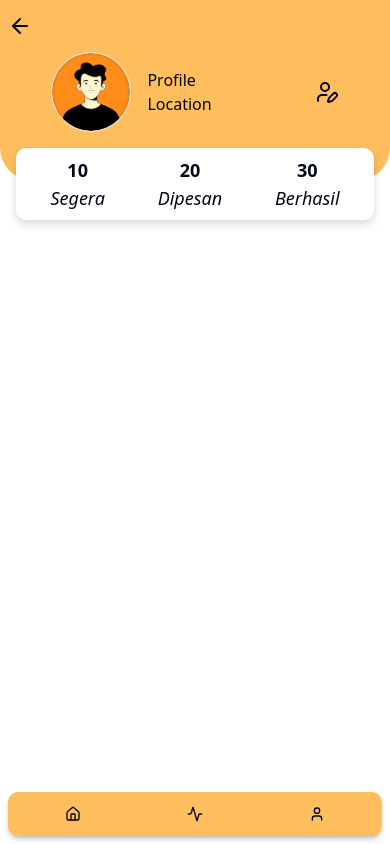
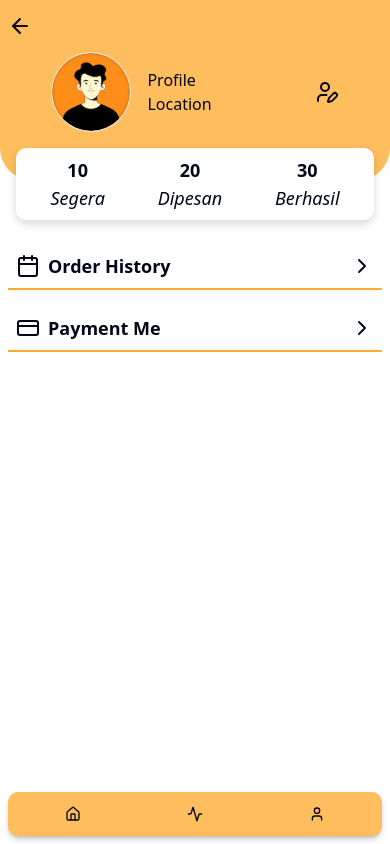
Before and after one commit to MuliaAndiki/Loka-Loka, a Next.js app: page /profile in a window 390 px wide. Built offline with nearby package versions, Linux system fonts and the light colour scheme; some icons are missing.

Commit message:
feat: RouteProfileApp

```diff
--- a/app/(pages)/profile/_container/profile.tsx
+++ b/app/(pages)/profile/_container/profile.tsx
@@ -9,6 +9,7 @@ import ProfileDummy from "@/public/asset/Profile.svg";
 import { RouteConfigStatic } from "@/app/config/route.config";
 import HistoryApp from "@/app/core/components/history-app";
 import Link from "next/link";
+import { RouteProfileApp } from "@/app/config/route.config";
 
 const ProfileChildren: React.FC = () => {
   const { isMobile } = useIsMobile();
@@ -42,6 +43,24 @@ const ProfileChildren: React.FC = () => {
             <Container className="w-full flex justify-center items-center p-4 drop-shadow-lg ">
               <HistoryApp />
             </Container>
+            <Container className="px-2 flex w-full h-full justify-center flex-col items-center ">
+              {RouteProfileApp.map((items, key) => (
+                <Link
+                  key={key}
+                  href={items.href}
+                  className="w-full flex justify-between items-center my-2 border-b-2 border-[var(--shape-child)] p-2"
+                >
+                  <Container className="flex gap-2 items-center justify-center">
+                    <items.iconV1 />
+                    <Text className="md:text-4xl text-lg font-semibold ">
+                      {items.title}
+                    </Text>
+                  </Container>
+
+                  <items.iconV2 />
+                </Link>
+              ))}
+            </Container>
           </Container>
         </ProfileLayout>
       )}
--- a/app/config/route.config.ts
+++ b/app/config/route.config.ts
@@ -1,5 +1,9 @@
-import { RouteStaticConfig, RouteLogicConfig } from "../types/config";
-import { UserPen } from "lucide-react";
+import {
+  RouteStaticConfig,
+  RouteLogicConfig,
+  RouteProfileAppConfig,
+} from "../types/config";
+import { UserPen, Calendar, ChevronRight, CreditCard } from "lucide-react";
 export const RouteConfigStatic: RouteStaticConfig[] = [
   {
     login: {
@@ -42,3 +46,18 @@ export const RouteConfigLogic: RouteLogicConfig = {
     href: "/home",
   },
 };
+
+export const RouteProfileApp: RouteProfileAppConfig[] = [
+  {
+    title: "Order History",
+    href: "/",
+    iconV1: Calendar,
+    iconV2: ChevronRight,
+  },
+  {
+    title: "Payment Me",
+    href: "/",
+    iconV1: CreditCard,
+    iconV2: ChevronRight,
+  },
+];
--- a/app/core/components/history-app.tsx
+++ b/app/core/components/history-app.tsx
@@ -3,7 +3,7 @@ import { Text } from "@/app/ui/Text";
 const HistoryApp: React.FC = () => {
   return (
     <Container className="w-full  h-full">
-      <Container className="flex justify-around items-center bg-white rounded-lg p-2">
+      <Container className="flex justify-around items-center bg-background rounded-lg p-2">
         <Container className="flex justify-center items-center flex-col">
           <Text className="md:text-4xl text-lg font-bold">10</Text>
           <Text className="md:text-4xl text-lg italic">Segera</Text>
```
Also changed, not shown: app/types/config/index.ts (+7 -0 lines).
